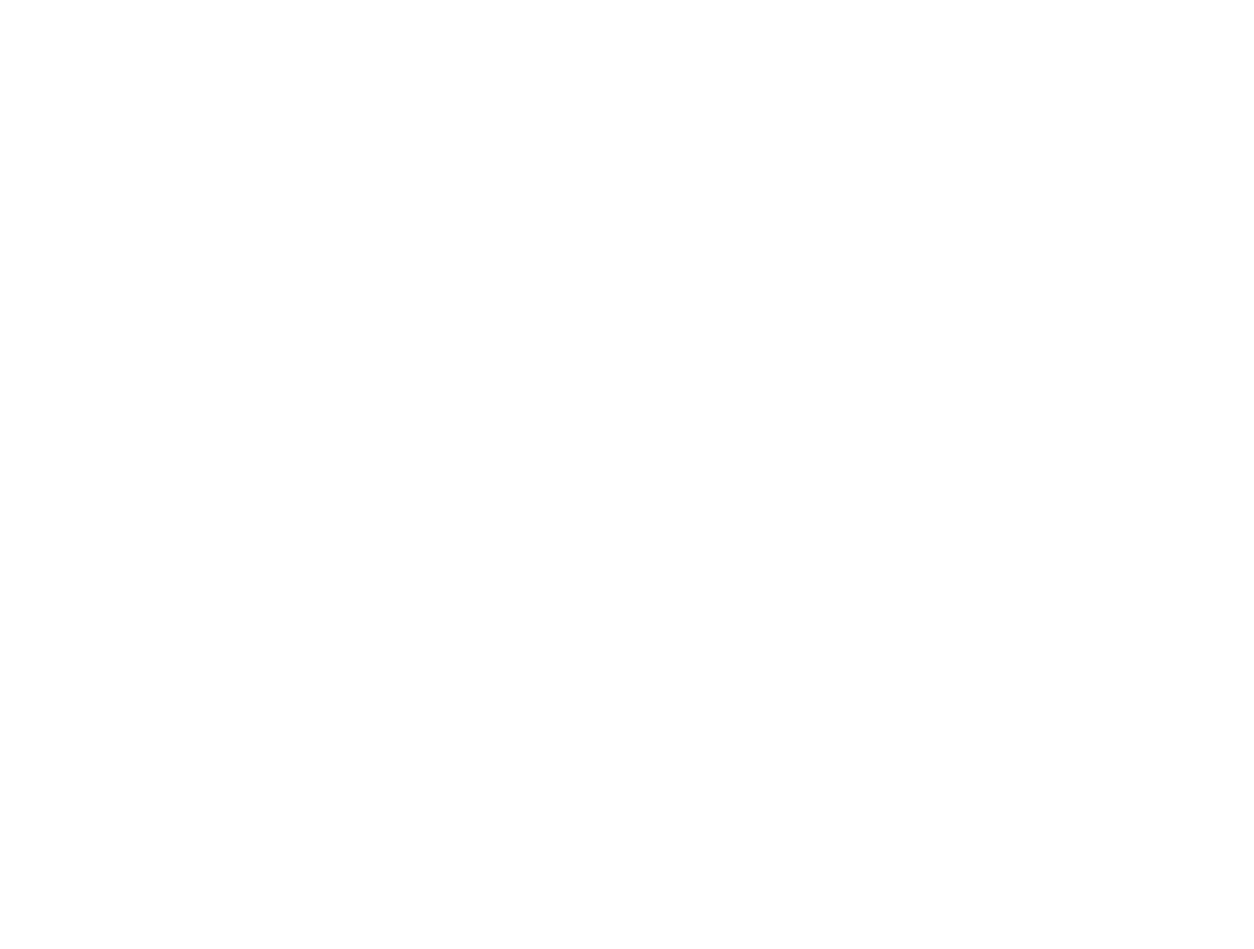
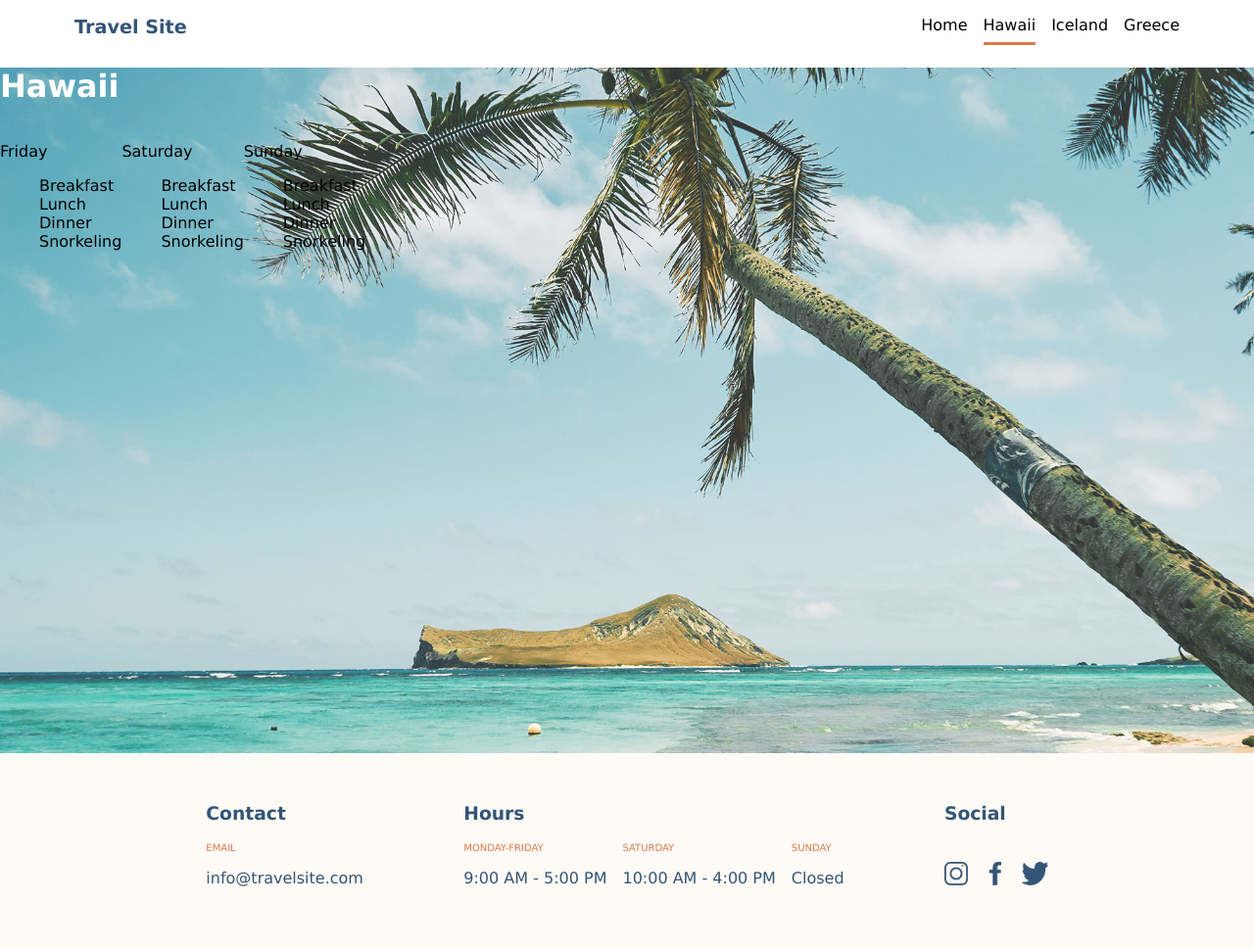
Before and after one commit to hilarykhc/hilary-chen-travelsite, a plain HTML site: page pages/hawaii.html in a window 1280 px wide. Shown: the whole page at 98% size. Before the commit the page ends 800 px from the top, so only its background shows below. Drawn offline with Linux system fonts and the light colour scheme.

Commit message:
add hawaii destination

```diff
--- a/css/destinations.css
+++ b/css/destinations.css
@@ -0,0 +1,28 @@
+.site-header__a--hawaii {
+  border-bottom: 0.2rem solid #db7a4e;
+  padding-left: 0;
+  padding-right: 0;
+  padding-bottom: 0.5rem;
+}
+
+main {
+  background-image: url(/assets/Images/hawaii.jpg);
+  background-position: center;
+  background-size: cover;
+  width: 100%;
+  height: 43.75rem;
+  margin: 0;
+}
+.card__destination {
+  display: flex;
+}
+
+.card__heading {
+  color: #fff;
+}
+.card__hawaii--item {
+  list-style-type: none;
+}
+
+.card__wrapper {
+}
--- a/css/global.css
+++ b/css/global.css
@@ -37,13 +37,6 @@ body {
   color: #335576;
   font-weight: bold;
   font-size: larger;
-}
-
-.site-header__a--active {
-  border-bottom: 0.2rem solid #db7a4e;
-  padding-left: 0;
-  padding-right: 0;
-  padding-bottom: 0.5rem;
 }
 
 .site-header__a--adjust {
--- a/css/main.css
+++ b/css/main.css
@@ -1,3 +1,10 @@
+.site-header__a--home {
+  border-bottom: 0.2rem solid #db7a4e;
+  padding-left: 0;
+  padding-right: 0;
+  padding-bottom: 0.5rem;
+}
+
 section.herosection {
   background-color: #fefaf5;
   color: #335576;
@@ -60,6 +67,12 @@ div.card {
   color: #fff;
 }
 
+.card__hawaii--link,
+.card__iceland--link,
+.card__greece--link {
+  text-decoration: none;
+}
+
 .card__hawaii {
   margin-left: 12.5rem;
 }
--- a/index.html
+++ b/index.html
@@ -3,9 +3,9 @@
   <head>
     <meta charset="UTF-8" />
     <meta name="viewport" content="width=device-width, initial-scale=1.0" />
-    <link href="./css/main.css" rel="stylesheet" />
-    <link href="./css/global.css" rel="stylesheet" />
-    <title>Home Page</title>
+    <link href="/css/global.css" rel="stylesheet" />
+    <link href="/css/main.css" rel="stylesheet" />
+    <title>Travel Site: Home</title>
   </head>
   <body>
     <div class="container">
@@ -20,27 +20,31 @@
             <div class="site-header__wrapper">
               <li class="site-header__li">
                 <a
-                  class="site-header__a site-header__a--active"
+                  class="site-header__a site-header__a--home"
                   href="/index.html"
                   >Home</a
                 >
               </li>
               <li class="site-header__li">
                 <a
-                  class="site-header__a site-header__a--adjust"
+                  class="site-header__a site-header__a--hawaii site-header__a--adjust"
                   href="/pages/hawaii.html"
                   >Hawaii</a
                 >
               </li>
               <li class="site-header__li">
                 <a
-                  class="site-header__a site-header__a--adjust"
+                  class="site-header__a site-header__a--iceland site-header__a--adjust"
                   href="/pages/iceland.html"
                   >Iceland</a
                 >
               </li>
               <li class="site-header__li">
-                <a class="site-header__a" href="/pages/greece.html">Greece</a>
+                <a
+                  class="site-header__a site-header__a--greece"
+                  href="/pages/greece.html"
+                  >Greece</a
+                >
               </li>
             </div>
           </ul>
@@ -69,28 +73,34 @@
         <p class="card">Recommendations</p>
         <div class="card">
           <article class="card__hawaii">
+            <a class="card__hawaii--link" href="/pages/hawaii.html">
               <img
                 class="card__img"
                 src="/assets/Images/hawaii.jpg"
                 alt="Hawaii"
               />
               <h2 class="card__title">Hawaii</h2>
+            </a>
           </article>
-          <article class="card">
+          <article class="card__iceland">
+            <a class="card__iceland--link" href="/pages/iceland.html">
               <img
                 class="card__img"
                 src="/assets/Images/iceland.jpg"
                 alt="Iceland"
               />
               <h2 class="card__title">Iceland</h2>
+            </a>
           </article>
           <article class="card__greece">
+            <a class="card__greece--link" href="/pages/greece.html">
               <img
                 class="card__img"
                 src="/assets/Images/greece.jpg"
                 alt="Greece"
               />
               <h2 class="card__title">Greece</h2>
+            </a>
           </article>
         </div>
       </main>
--- a/pages/hawaii.html
+++ b/pages/hawaii.html
@@ -0,0 +1,143 @@
+<!DOCTYPE html>
+<html lang="en">
+  <head>
+    <meta charset="UTF-8" />
+    <meta name="viewport" content="width=device-width, initial-scale=1.0" />
+    <link href="/css/global.css" rel="stylesheet" />
+    <link href="/css/destinations.css" rel="stylesheet" />
+    <title>Hawaii</title>
+  </head>
+  <body>
+    <div class="container">
+      <header class="site-header">
+        <nav class="site-header__nav">
+          <ul class="site-header__ul">
+            <li class="site-header__li">
+              <a class="site-header__a site-header__logo" href="/index.html"
+                >Travel Site</a
+              >
+            </li>
+            <div class="site-header__wrapper">
+              <li class="site-header__li">
+                <a
+                  class="site-header__a site-header__a--home"
+                  href="/index.html"
+                  >Home</a
+                >
+              </li>
+              <li class="site-header__li">
+                <a
+                  class="site-header__a site-header__a--hawaii site-header__a--adjust"
+                  href="/pages/hawaii.html"
+                  >Hawaii</a
+                >
+              </li>
+              <li class="site-header__li">
+                <a
+                  class="site-header__a site-header__a--iceland site-header__a--adjust"
+                  href="/pages/iceland.html"
+                  >Iceland</a
+                >
+              </li>
+              <li class="site-header__li">
+                <a
+                  class="site-header__a site-header__a--greece"
+                  href="/pages/greece.html"
+                  >Greece</a
+                >
+              </li>
+            </div>
+          </ul>
+        </nav>
+      </header>
+
+      <main>
+        <h1 class="card__heading">Hawaii</h1>
+        <div class="card__destination">
+          <div class="card__wrapper">
+            <p class="card__hawaii--subheading">Friday</p>
+            <ul>
+              <li class="card__hawaii--item">Breakfast</li>
+              <li class="card__hawaii--item">Lunch</li>
+              <li class="card__hawaii--item">Dinner</li>
+              <li class="card__hawaii--item">Snorkeling</li>
+            </ul>
+          </div>
+
+          <div class="card__wrappery">
+            <p class="card__hawaii--subheading">Saturday</p>
+            <ul>
+              <li class="card__hawaii--item">Breakfast</li>
+              <li class="card__hawaii--item">Lunch</li>
+              <li class="card__hawaii--item">Dinner</li>
+              <li class="card__hawaii--item">Snorkeling</li>
+            </ul>
+          </div>
+
+          <div class="card__wrapper">
+            <p class="card__hawaii--subheading">Sunday</p>
+            <ul>
+              <li class="card__hawaii--item">Breakfast</li>
+              <li class="card__hawaii--item">Lunch</li>
+              <li class="card__hawaii--item">Dinner</li>
+              <li class="card__hawaii--item">Snorkeling</li>
+            </ul>
+          </div>
+        </div>
+      </main>
+    </div>
+
+    <footer class="footer">
+        <div class="footer__contact">
+          <h3 class="footer__title">Contact</h3>
+          <p class="footer__subtitle">EMAIL</p>
+          <p class="footer__content">info@travelsite.com</p>
+        </div>
+        <div class="footer__hours">
+          <h3 class="footer__title">Hours</h3>
+          <div class="footer__hours--container">
+            <article class="footer__hours--1">
+              <p class="footer__subtitle footer__subtitle-adjust">
+                MONDAY-FRIDAY
+              </p>
+              <p class="footer__content">9:00 AM - 5:00 PM</p>
+            </article>
+
+            <article class="footer__hours--2">
+              <p class="footer__subtitle footer__subtitle-adjust">SATURDAY</p>
+              <p class="footer__content">10:00 AM - 4:00 PM</p>
+            </article>
+
+            <article class="footer__hours--3">
+              <p class="footer__subtitle footer__subtitle-adjust">SUNDAY</p>
+              <p class="footer__content">Closed</p>
+            </article>
+          </div>
+        </div>
+
+        <div class="footer__social">
+          <h3 class="footer__title">Social</h3>
+          <article>
+            <img
+              class="footer__social--icon"
+              src="/assets/Icons/icon-instagram.png"
+              alt="instagram"
+            />
+
+            <img
+              class="footer__social--icon"
+              src="/assets/Icons/icon-facebook.png"
+              alt="facebook"
+            />
+
+            <img
+              class="footer__social--icon"
+              src="/assets/Icons/icon-twitter.png"
+              alt="twitter"
+            />
+          </article>
+        </div>
+      </footer>
+    </div>
+  </body>
+</html>
```
Lines whose indentation alone changed are shown as unchanged.
